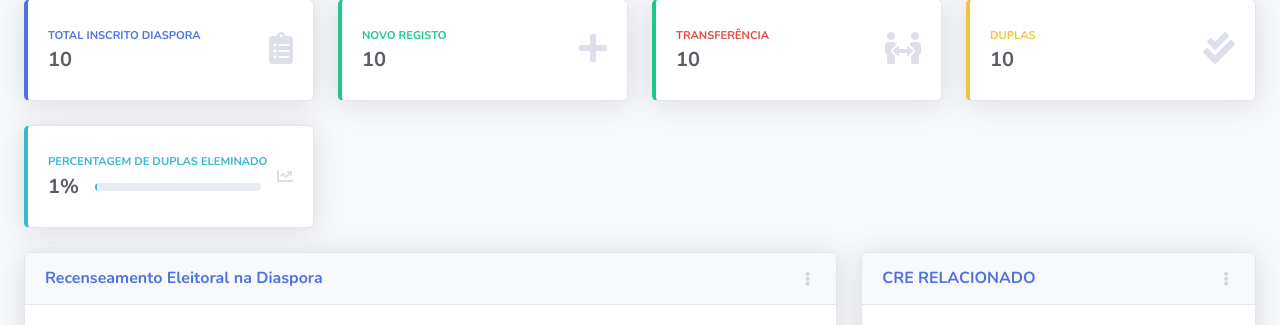
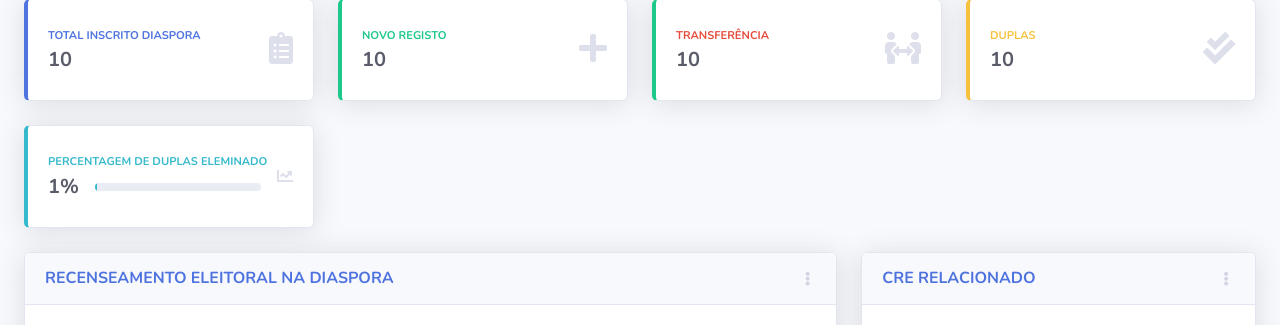
Before and after one commit to AderitoMonteiro/dashboard_RE, a Django app: template templates/dashboard/index.html in a window 1280 px wide. Shown: the part 153-478 px from the top of the page. Run offline with Django 4.2, Linux system fonts and the light colour scheme; the template is opened without the code that fills it: most values are stand-ins (such as "Sample title", 1, 10 or a date in 2020); some libraries are stand-ins or nearby versions.

Commit message:
update code

```diff
--- a/templates/dashboard/index.html
+++ b/templates/dashboard/index.html
@@ -354,7 +354,7 @@
                                 <!-- Card Header - Dropdown -->
                                 <div
                                     class="card-header py-3 d-flex flex-row align-items-center justify-content-between">
-                                    <h6 class="m-0 font-weight-bold text-primary">Recenseamento Eleitoral na Diaspora</h6>
+                                    <h6 class="m-0 font-weight-bold text-primary">RECENSEAMENTO ELEITORAL NA DIASPORA</h6>
                                     <div class="dropdown no-arrow">
                                         <a class="dropdown-toggle" href="#" role="button" id="dropdownMenuLink"
                                             data-toggle="dropdown" aria-haspopup="true" aria-expanded="false">
@@ -429,7 +429,7 @@
 
                                       {% for total_registo_cre_list in total_registo_cre %}
                                         <h4 class="small font-weight-bold">{{total_registo_cre_list.CRE_ORIGEM}} ({{total_registo_cre_list.TotalRegistos}})<span
-                                        class="float-right">{{total_registo_cre_list.PerceRegistos}}</span></h4>
+                                        class="float-right">{{total_registo_cre_list.PerceRegistos}} %</span></h4>
                                         <div class="progress mb-4">
                                             <div class="progress-bar bg-danger"  role="progressbar" style="width:{{total_registo_cre_list.PerceRegistos}}%;background-color:{{total_registo_cre_list.cor}} !important"
                                                 aria-valuenow="{{total_registo_cre_list.PerceRegistos}}" aria-valuemin="0" aria-valuemax="100"></div>
@@ -470,7 +470,6 @@
                                     </p>
                                     <ul>
                                         <li>A <strong>tendência temporal</strong> do número de cidadãos recenseados;</li>
-                                        <li>A <strong>comparação entre território nacional e diáspora</strong>, avaliando a adesão em diferentes contextos geográficos;</li>
                                         <li>A <strong>origem e destino</strong> dos recenseados, refletindo a mobilidade e participação da comunidade nacional no estrangeiro;</li>
                                         <li>A <strong>distribuição por países e regiões</strong>, destacando os principais centros de recenseamento fora do território.</li>
                                     </ul>
```
